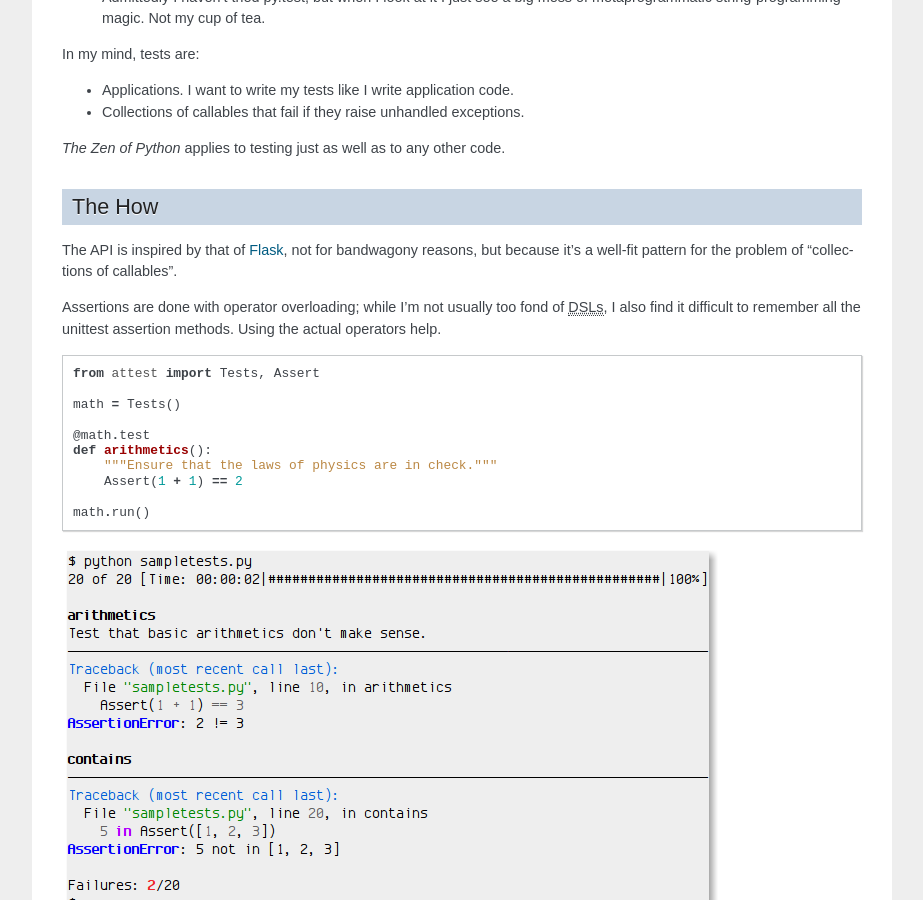
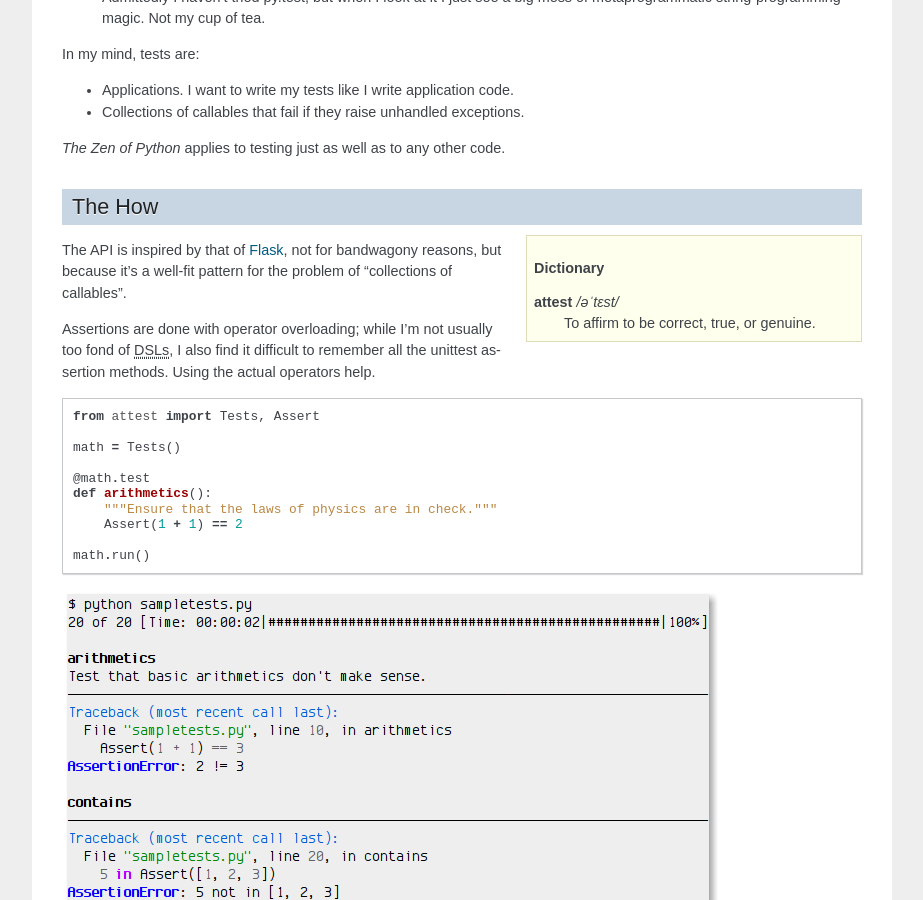
Before and after one commit to dag/attest, a Sphinx documentation site: the page built from docs/index.rst, in a window 1280 px wide and 900 px high, scrolled down 377 px. Shown: the whole window, without its empty margins (198-1121 px from the left). Built offline with Sphinx 7.4.7, drawn with Linux system fonts in a browser that asks for light colours.

Commit message:
Dictionary sidebar defining 'attest'

```diff
--- a/docs/index.rst
+++ b/docs/index.rst
@@ -33,6 +33,11 @@ In my mind, tests are:
 The How
 -------
 
+.. sidebar:: Dictionary
+
+    **attest** */əˈtɛst/*
+        To affirm to be correct, true, or genuine.
+
 The API is inspired by that of `Flask`_, not for bandwagony reasons, but
 because it's a well-fit pattern for the problem of "collections of callables".
 
```
